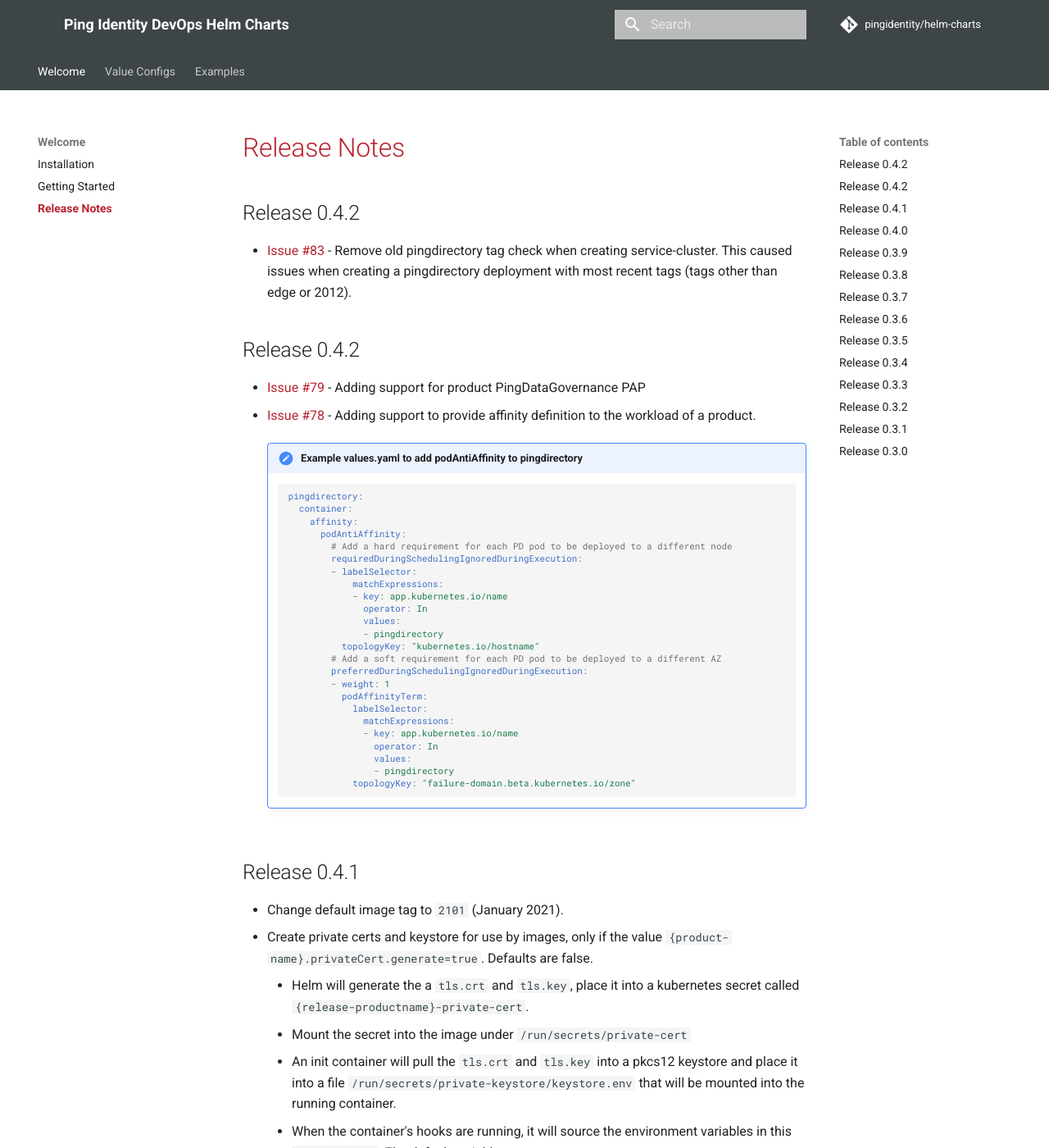
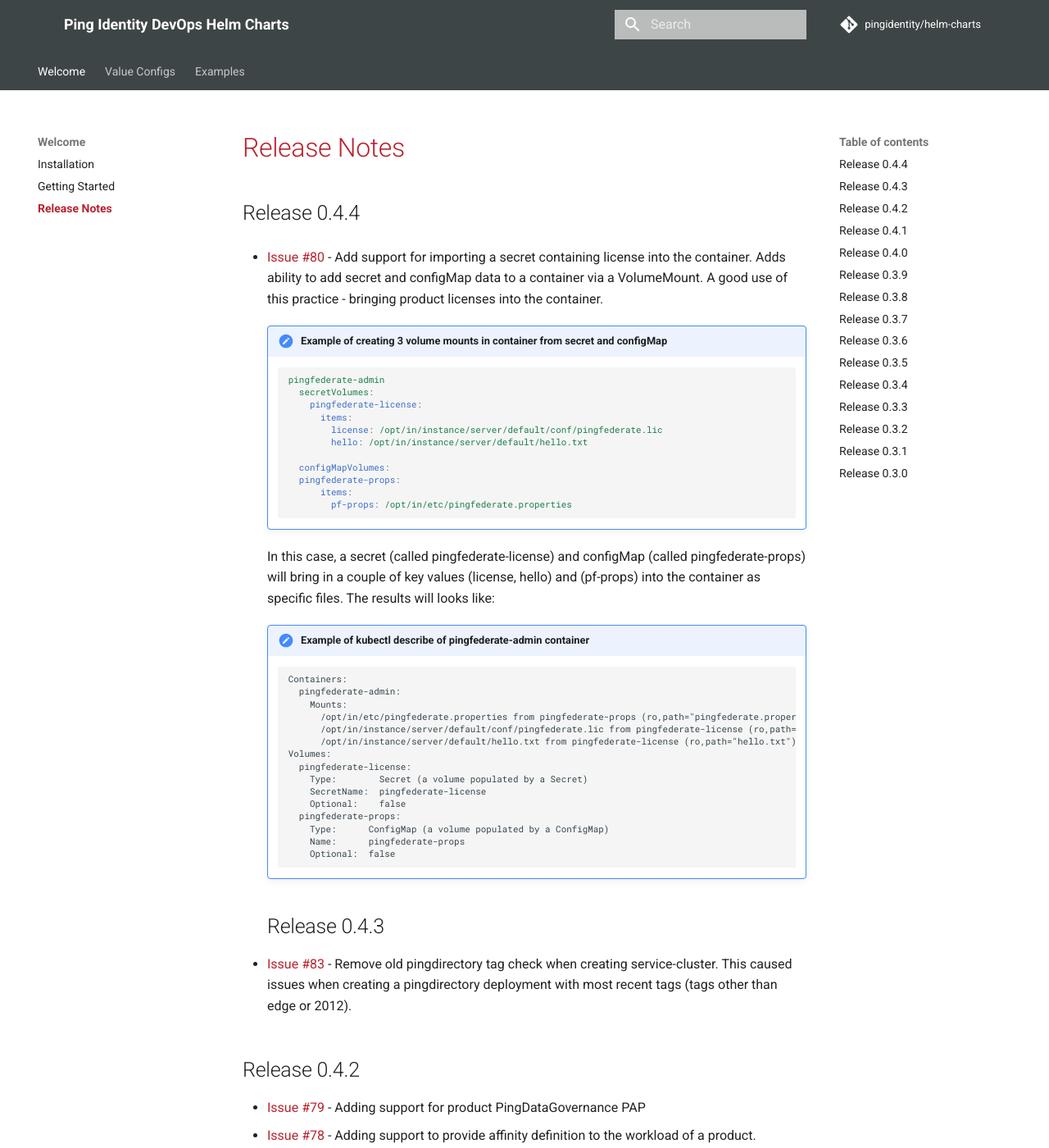
Before and after one commit to pingidentity/helm-charts, an MkDocs documentation site: the page built from docs/release-notes.md, in a window 1280 px wide and 1400 px high. Shown: the whole window at 82% size. Built offline with MkDocs 1.6.1 and Material for MkDocs 9.7.7, drawn with Linux system fonts in a browser that asks for light colours; comment, search, counter and statistics services are not loaded.

Commit message:
#80 - Add support for importing a secret containing license into the container

````diff
--- a/docs/release-notes.md
+++ b/docs/release-notes.md
@@ -1,7 +1,48 @@
 # Release Notes
 
 
-## Release 0.4.2
+## Release 0.4.4
+
+* [Issue #80](https://github.com/pingidentity/helm-charts/issues/80) - Add support for importing a secret containing license into the container.
+  Adds ability to add secret and configMap data to a container via a VolumeMount.  A good use of this practice - bringing product
+  licenses into the container.
+
+    !!! note "Example of creating 3 volume mounts in container from secret and configMap"
+        ```yaml
+        pingfederate-admin
+          secretVolumes:
+            pingfederate-license:
+              items:
+                license: /opt/in/instance/server/default/conf/pingfederate.lic
+                hello: /opt/in/instance/server/default/hello.txt
+
+          configMapVolumes:
+          pingfederate-props:
+              items:
+                pf-props: /opt/in/etc/pingfederate.properties
+        ```
+  In this case, a secret (called pingfederate-license) and configMap (called pingfederate-props) will bring in a
+  couple of key values (license, hello) and (pf-props) into the container as specific files. The results will looks like:
+
+    !!! note "Example of kubectl describe of pingfederate-admin container"
+        ```
+        Containers:
+          pingfederate-admin:
+            Mounts:
+              /opt/in/etc/pingfederate.properties from pingfederate-props (ro,path="pingfederate.properties")
+              /opt/in/instance/server/default/conf/pingfederate.lic from pingfederate-license (ro,path="pingfederate.lic")
+              /opt/in/instance/server/default/hello.txt from pingfederate-license (ro,path="hello.txt")
+        Volumes:
+          pingfederate-license:
+            Type:        Secret (a volume populated by a Secret)
+            SecretName:  pingfederate-license
+            Optional:    false
+          pingfederate-props:
+            Type:      ConfigMap (a volume populated by a ConfigMap)
+            Name:      pingfederate-props
+            Optional:  false
+        ```
+## Release 0.4.3
 
 * [Issue #83](https://github.com/pingidentity/helm-charts/issues/83) - Remove old pingdirectory tag check when creating service-cluster.
   This caused issues when creating a pingdirectory deployment with most recent tags (tags other than edge or 2012).
--- a/mkdocs.yml
+++ b/mkdocs.yml
@@ -53,6 +53,7 @@
       - PrivateCerts: "config/private-cert.md"
       - Service: "config/service.md"
       - Vault: "config/vault.md"
+      - VolumeMounts: "config/volume-mounts.md"
       - Workload: "config/workload.md"
   - Examples:
       - Introduction: "examples/index.md"
````
Also changed, not shown: docs/config/volume-mounts.md (added, +45 -0 lines), 3 other files.
